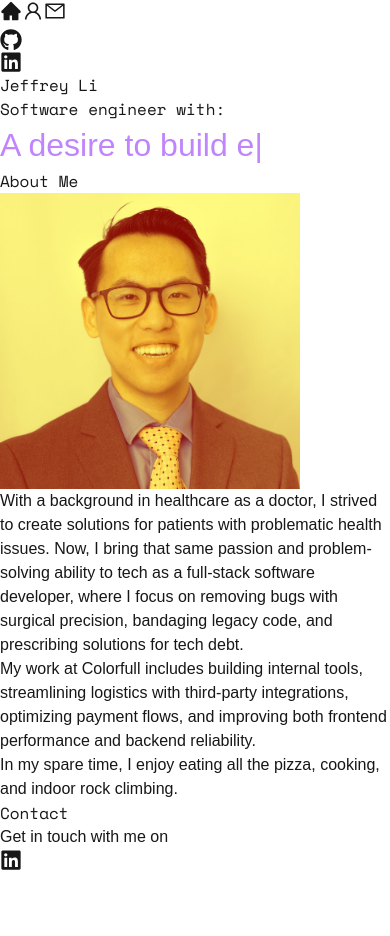
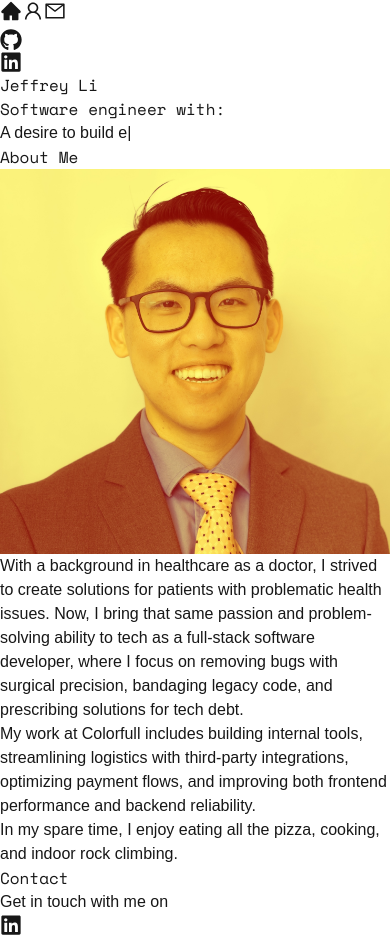
Before and after one commit to JeffLi117/Jeffrey-Li-Website, a Next.js app: page / in a window 390 px wide. Before the commit the page ends 871 px from the top, so only its background shows below. Built offline with nearby package versions, Linux system fonts and the light colour scheme.

Commit message:
mobile friendly

```diff
--- a/src/app/page.tsx
+++ b/src/app/page.tsx
@@ -11,6 +11,7 @@
       {/* Home Section */}
       <section id="home" className="min-h-screen flex flex-col justify-center items-center py-24">
         <h1 className={`text-5xl font-bold mb-4 text-center text-purple-300 ${spaceMono.className}`}>Jeffrey Li<br /><span className="text-2xl font-normal text-purple-200">Software engineer with:</span></h1>
+        <span className="text-xl sm:text-2xl md:text-3xl text-purple-400 text-center">
           <TypeAnimation
             sequence={[
               'A knack for problem solving.',
@@ -24,23 +25,22 @@
             ]}
             wrapper="span"
             speed={50}
-          style={{ fontSize: '2em', display: 'inline-block', color: '#c084fc' }}
             repeat={Infinity}
           />
+        </span>
       </section>
 
       {/* About Section */}
       <section id="about" className="min-h-screen flex flex-col justify-center items-center py-24 bg-gradient-to-br from-purple-900/80 via-black/80 to-purple-950/90">
         <h2 className={`text-4xl font-bold mb-6 text-purple-300 ${spaceMono.className}`}>About Me</h2>
-        <div className="flex flex-row gap-4 justify-center items-center">
+        <div className="flex flex-col md:flex-row gap-4 justify-center items-center">
           <img
             src="/headshot.jpeg"
-            width={300}
-            height={300}
             alt="Picture of the author"
-            className="rounded-full border-4 border-purple-700 shadow-lg shadow-purple-900"
+            className="w-40 sm:w-52 md:w-72 rounded-full border-4 border-purple-700 shadow-lg shadow-purple-900"
           />
-          <div className="max-w-2xl text-lg text-purple-100 text-center space-y-4 bg-black/30 rounded-lg p-6">
+
+          <div className="max-w-2xl text-base md:text-lg text-purple-100 text-center space-y-4 bg-black/30 rounded-lg p-6 mx-4">
             <p>With a background in healthcare as a doctor, I strived to create solutions for patients with problematic health issues. Now, I bring that same passion and problem-solving ability to tech as a full-stack software developer, where I focus on removing bugs with surgical precision, bandaging legacy code, and prescribing solutions for tech debt.</p>
             <p>My work at Colorfull includes building internal tools, streamlining logistics with third-party integrations, optimizing payment flows, and improving both frontend performance and backend reliability.</p>
             <p>In my spare time, I enjoy eating all the pizza, cooking, and indoor rock climbing.</p>
```
Lines whose indentation alone changed are shown as unchanged.
